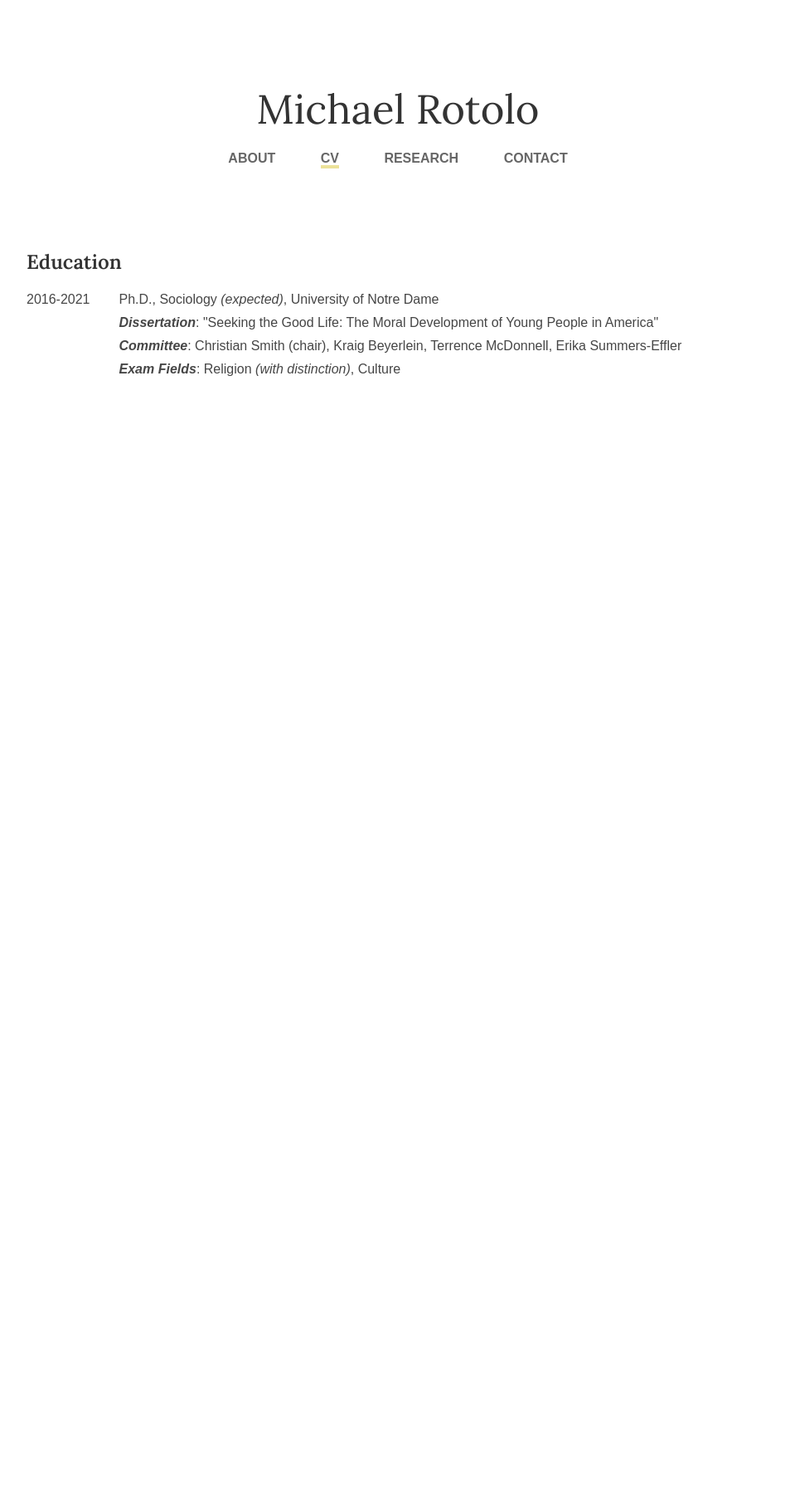
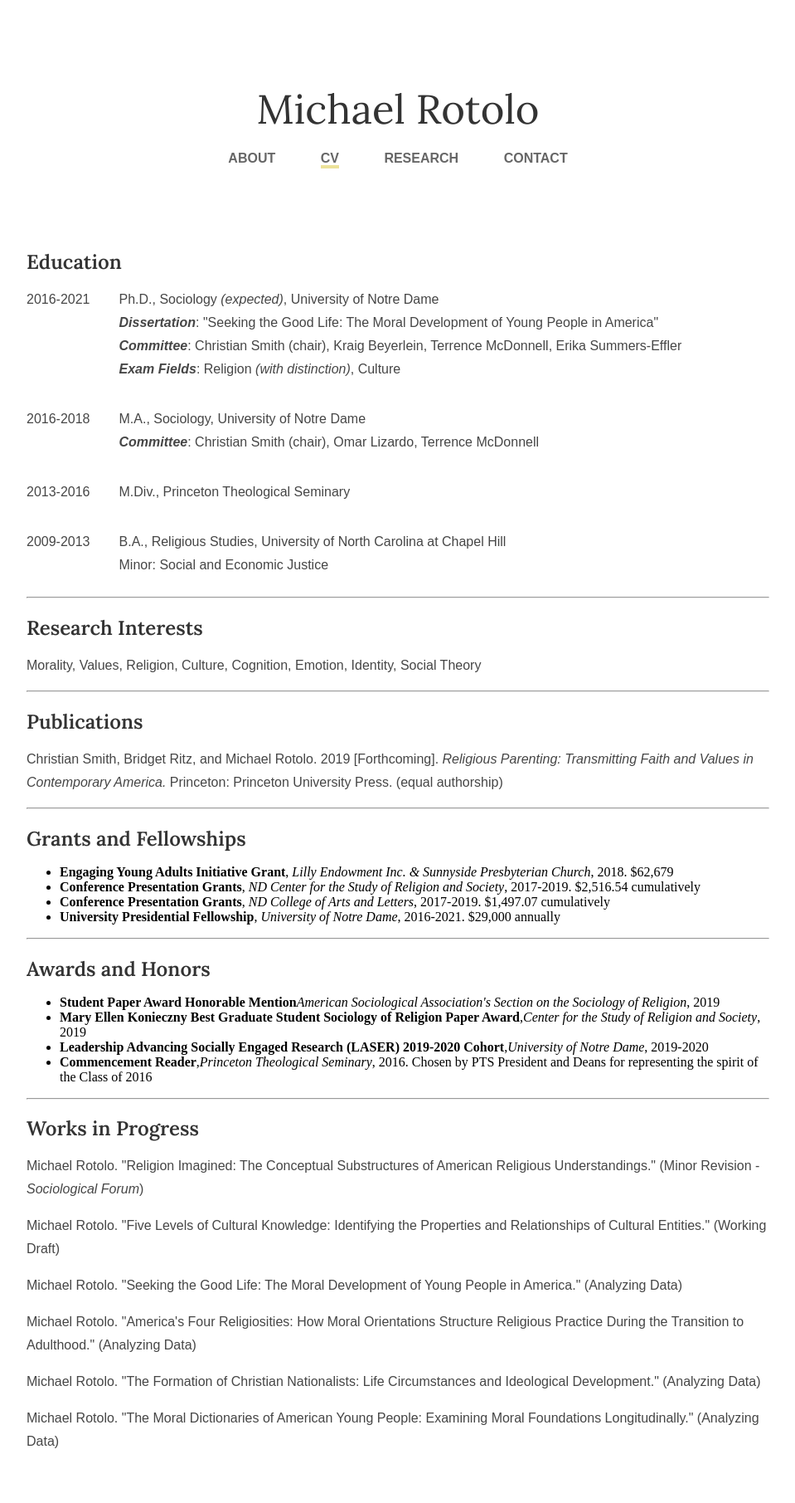
Before and after one commit to michaelrotolo/github.io, a Jekyll site: the page built from cv/index.html, in a window 1280 px wide. Shown: the whole page at 83% size, without its empty margins (160-1119 px from the left). Built offline with Jekyll 4.4.1, drawn with Linux system fonts in a browser that asks for light colours; some web fonts are replaced; before the commit the page ends 900 px from its top, so only the background shows below that.

Commit message:
Update index.html

```diff
--- a/cv/index.html
+++ b/cv/index.html
@@ -4,7 +4,7 @@ title: CV | Michael Rotolo
 ---
 <div class="blurb">
 	<h2>Education</h2>
-	<div>
+	<div class="cv-item">
 		<div class="left-year"><p>2016-2021</p></div>
 		<div class="right-desc">
 			<p>Ph.D., Sociology <i>(expected)</i>, University of Notre Dame<br/>
@@ -12,5 +12,65 @@ title: CV | Michael Rotolo
 			<b><i>Committee</i></b>: Christian Smith (chair), Kraig Beyerlein, Terrence McDonnell, Erika Summers-Effler<br/>
 			<b><i>Exam Fields</i></b>: Religion <i>(with distinction)</i>, Culture<br/></p>
 		</div>
-	</div>
+	</div><!--cv-item-->
+	<div class="cv-item">
+		<div class="left-year"><p>2016-2018</p></div>
+		<div class="right-desc">
+			<p>M.A., Sociology, University of Notre Dame<br/>
+			<b><i>Committee</i></b>: Christian Smith (chair), Omar Lizardo, Terrence McDonnell</p>
+		</div>
+	</div><!--cv-item-->
+	<div class="cv-item">
+		<div class="left-year"><p>2013-2016</p></div>
+		<div class="right-desc">
+			<p>M.Div., Princeton Theological Seminary</p>
+		</div>
+	</div><!--cv-item-->
+	<div class="cv-item">
+		<div class="left-year"><p>2009-2013</p></div>
+		<div class="right-desc">
+			<p>B.A., Religious Studies, University of North Carolina at Chapel Hill<br/>
+			Minor: Social and Economic Justice</p>
+		</div>
+	</div><!--cv-item-->
+
+	<hr>
+
+	<h2>Research Interests</h2>
+	<p>Morality, Values, Religion, Culture, Cognition, Emotion, Identity, Social Theory</p>
+
+	<hr>
+
+	<h2>Publications</h2>
+	<p>Christian Smith, Bridget Ritz, and Michael Rotolo. 2019 [Forthcoming]. <i>Religious Parenting: Transmitting Faith and Values in Contemporary America.</i> Princeton: Princeton University Press. (equal authorship)</p>
+
+	<hr>
+
+	<h2>Grants and Fellowships</h2>
+	<ul>
+		<li><b>Engaging Young Adults Initiative Grant</b>, <i>Lilly Endowment Inc. & Sunnyside Presbyterian Church</i>, 2018. $62,679</li>
+		<li><b>Conference Presentation Grants</b>, <i>ND Center for the Study of Religion and Society</i>, 2017-2019. $2,516.54 cumulatively</li>
+		<li><b>Conference Presentation Grants</b>, <i>ND College of Arts and Letters</i>, 2017-2019. $1,497.07 cumulatively</li>
+		<li><b>University Presidential Fellowship</b>, <i>University of Notre Dame</i>, 2016-2021. $29,000 annually</li>
+	</ul>
+
+	<hr>
+
+	<h2>Awards and Honors</h2>
+	<ul>
+		<li><b>Student Paper Award Honorable Mention</b><i>American Sociological Association's Section on the Sociology of Religion</i>, 2019</li>
+		<li><b>Mary Ellen Konieczny Best Graduate Student Sociology of Religion Paper Award</b>,<i>Center for the Study of Religion and Society</i>, 2019</li>
+		<li><b>Leadership Advancing Socially Engaged Research (LASER) 2019-2020 Cohort</b>,<i>University of Notre Dame</i>, 2019-2020</li>
+		<li><b>Commencement Reader</b>,<i>Princeton Theological Seminary</i>, 2016. Chosen by PTS President and Deans for representing the spirit of the Class of 2016</li>
+	</ul>
+
+	<hr>
+
+	<h2>Works in Progress</h2>
+	<p>Michael Rotolo. "Religion Imagined: The Conceptual Substructures of American Religious Understandings." (Minor Revision - <i>Sociological Forum</i>)</p>
+	<p>Michael Rotolo. "Five Levels of Cultural Knowledge: Identifying the Properties and Relationships of Cultural Entities." (Working Draft)</p>
+	<p>Michael Rotolo. "Seeking the Good Life: The Moral Development of Young People in America." (Analyzing Data)</p>
+	<p>Michael Rotolo. "America's Four Religiosities: How Moral Orientations Structure Religious Practice During the Transition to Adulthood." (Analyzing Data)</p>
+	<p>Michael Rotolo. "The Formation of Christian Nationalists: Life Circumstances and Ideological Development." (Analyzing Data)</p>
+	<p>Michael Rotolo. "The Moral Dictionaries of American Young People: Examining Moral Foundations Longitudinally." (Analyzing Data)</p>
 </div><!-- /.blurb -->
```
